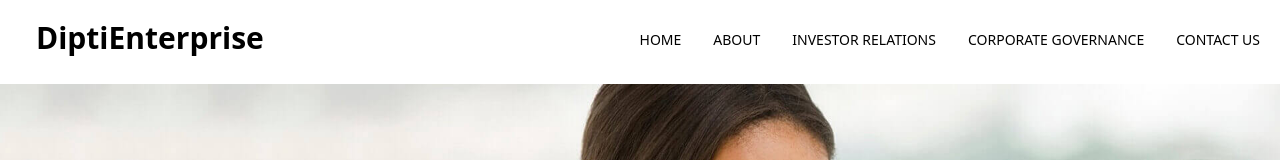
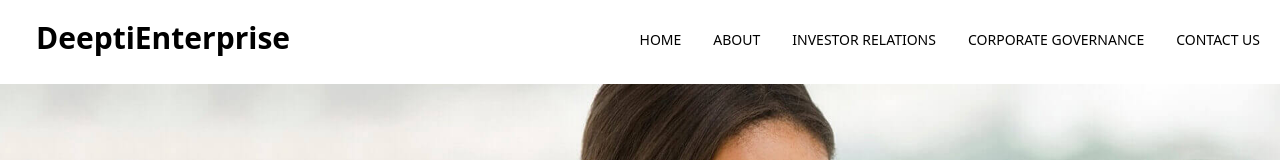
Before and after one commit to amanp96/Enterprise, a React (Vite) app: page / in a window 1280 px wide. Shown: the top 160 px of the page. Built offline with nearby package versions, Linux system fonts and the light colour scheme.

Commit message:
enterprise website

```diff
--- a/src/components/Header/Header.tsx
+++ b/src/components/Header/Header.tsx
@@ -16,7 +16,7 @@ const Header = () => {
       <div className="max-w-screen-xl items-center  mx-auto ">
         <nav className="navbar">
           <div className="flex-1">
-            <a className="logo">DiptiEnterprise</a>
+            <a className="logo">DeeptiEnterprise</a>
           </div>
           <ul
             className={classNames("ullist  lg:flex", {
```
